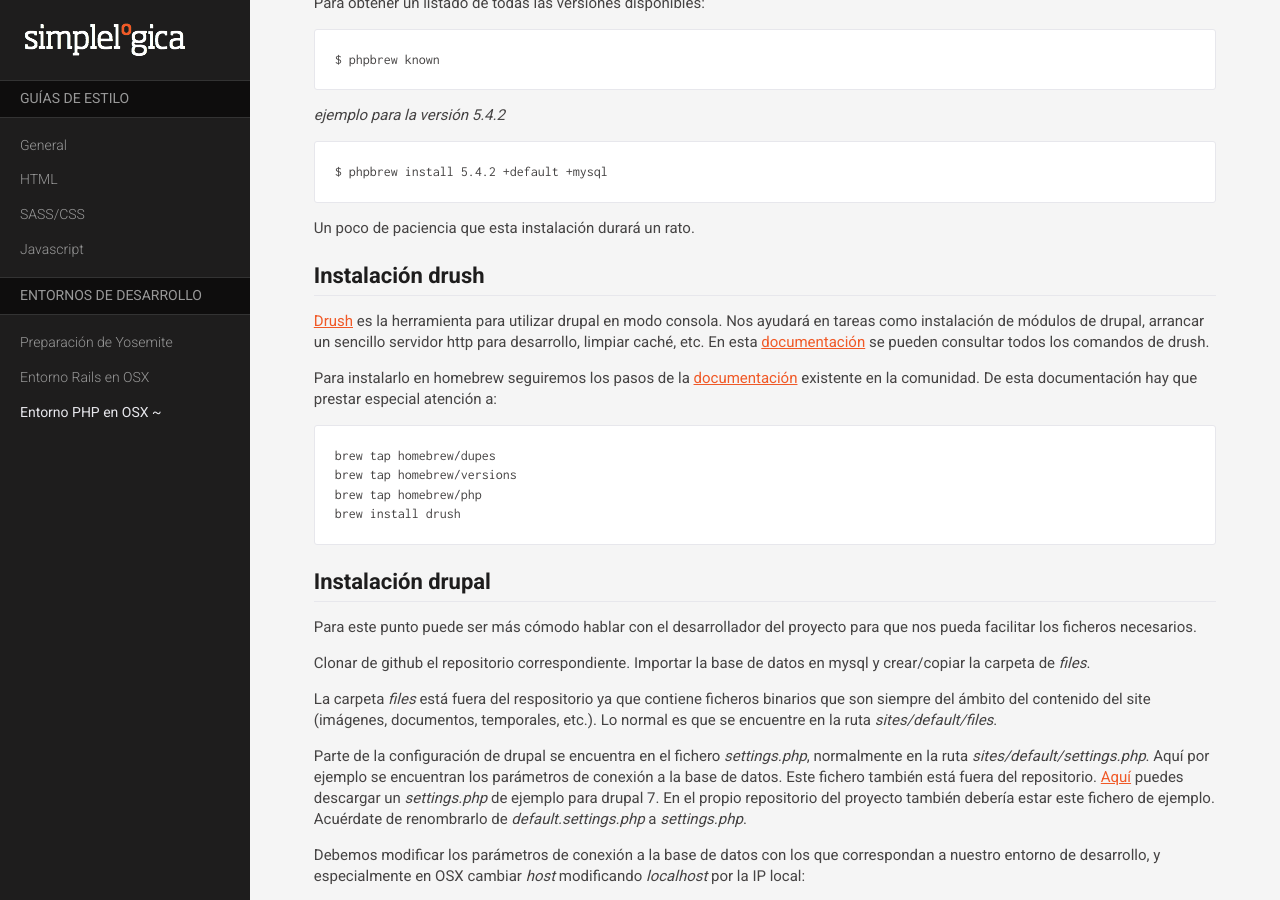
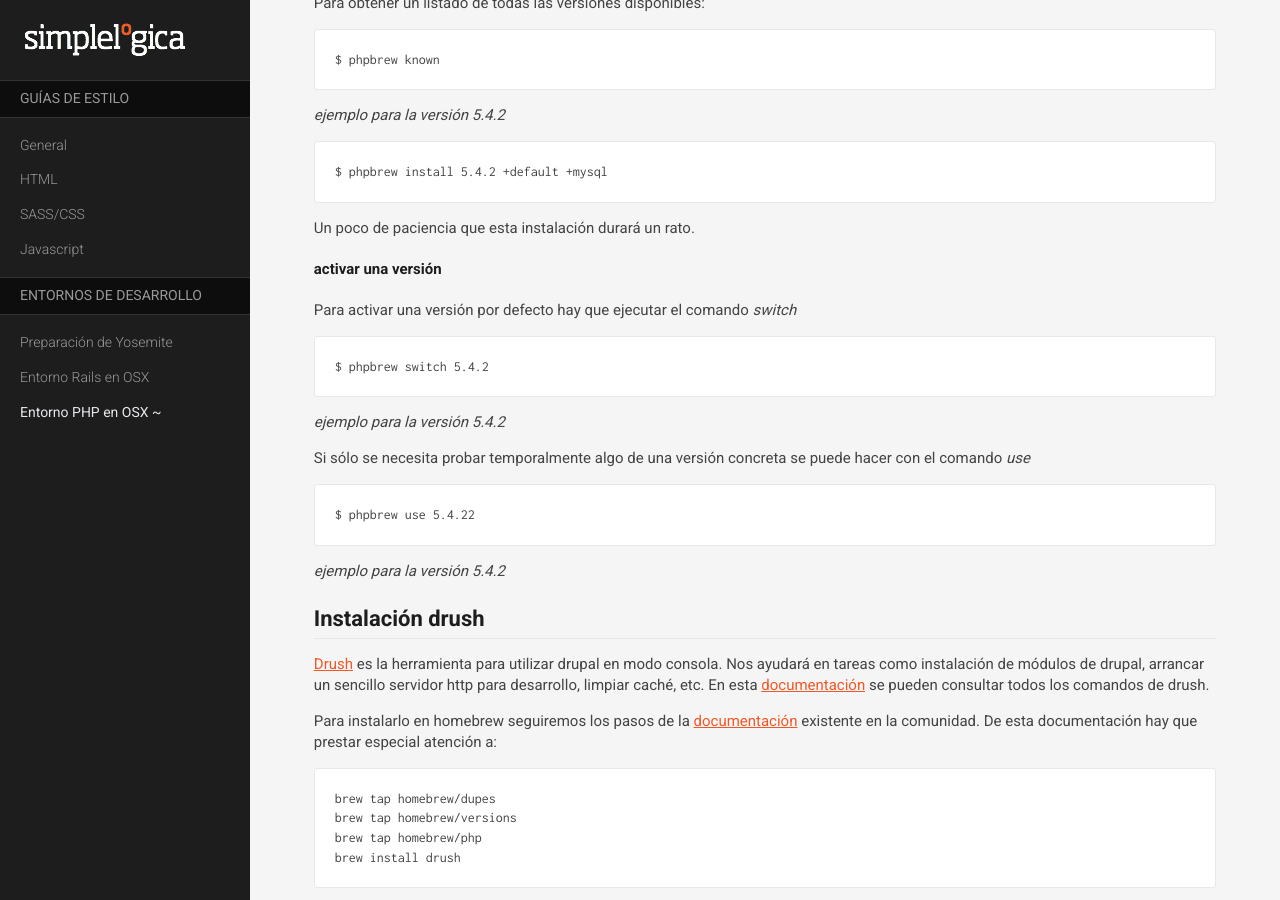
Before and after one commit to simplelogica/styleguides, a Jekyll site: the page built from guias/osx-php.md, in a window 1280 px wide and 900 px high, scrolled down 1460 px. Built offline with Jekyll 4.4.1, drawn with Linux system fonts in a browser that asks for light colours; nearby versions of some CDN libraries; Markdown is read by kramdown in place of the engine named in the settings.

Commit message:
faltaban añadir los comandos switch y use del phpbrew

`````diff
--- a/guias/osx-php.md
+++ b/guias/osx-php.md
@@ -72,6 +72,25 @@ $ phpbrew install 5.4.2 +default +mysql
 ````
 Un poco de paciencia que esta instalación durará un rato.
 
+####activar una versión
+
+Para activar una versión por defecto hay que ejecutar el comando *switch*
+
+````
+$ phpbrew switch 5.4.2
+````
+
+*ejemplo para la versión 5.4.2*
+
+Si sólo se necesita probar temporalmente algo de una versión concreta se puede hacer con el comando *use*
+
+````
+$ phpbrew use 5.4.22
+````
+
+*ejemplo para la versión 5.4.2*
+
+
 
 ##Instalación drush
 [Drush](http://www.drush.org/en/master/) es la herramienta para utilizar drupal en modo consola. Nos ayudará en tareas como instalación de módulos de drupal, arrancar un sencillo servidor http para desarrollo, limpiar caché, etc. En esta [documentación](http://drushcommands.com/) se pueden consultar todos los comandos de drush.
`````
